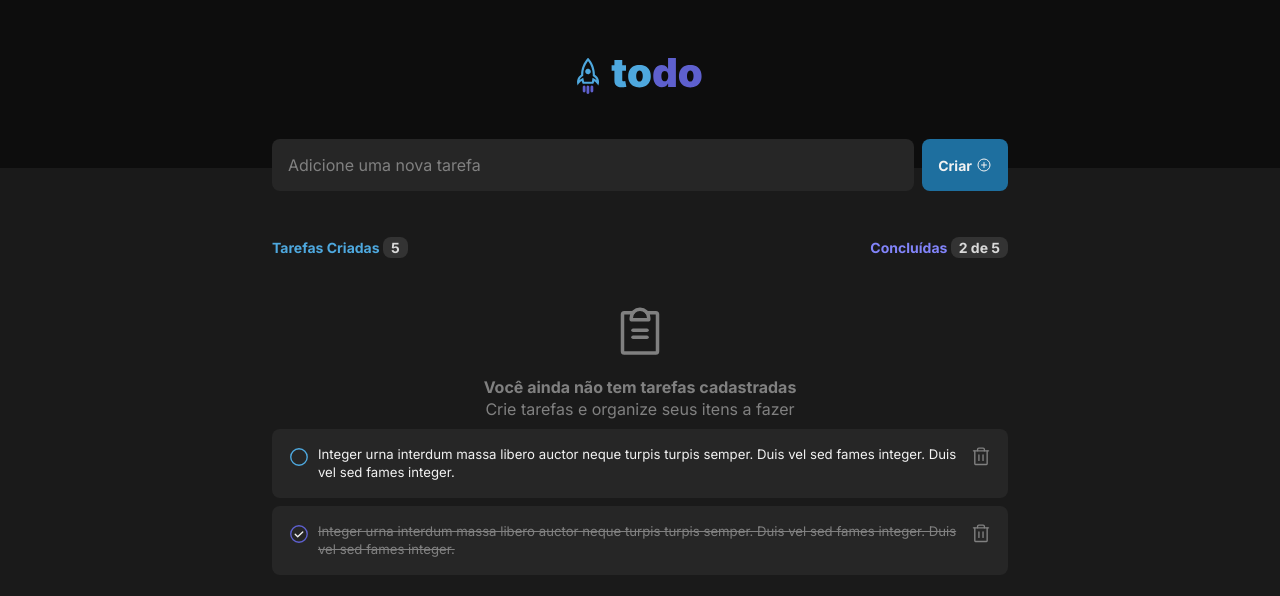
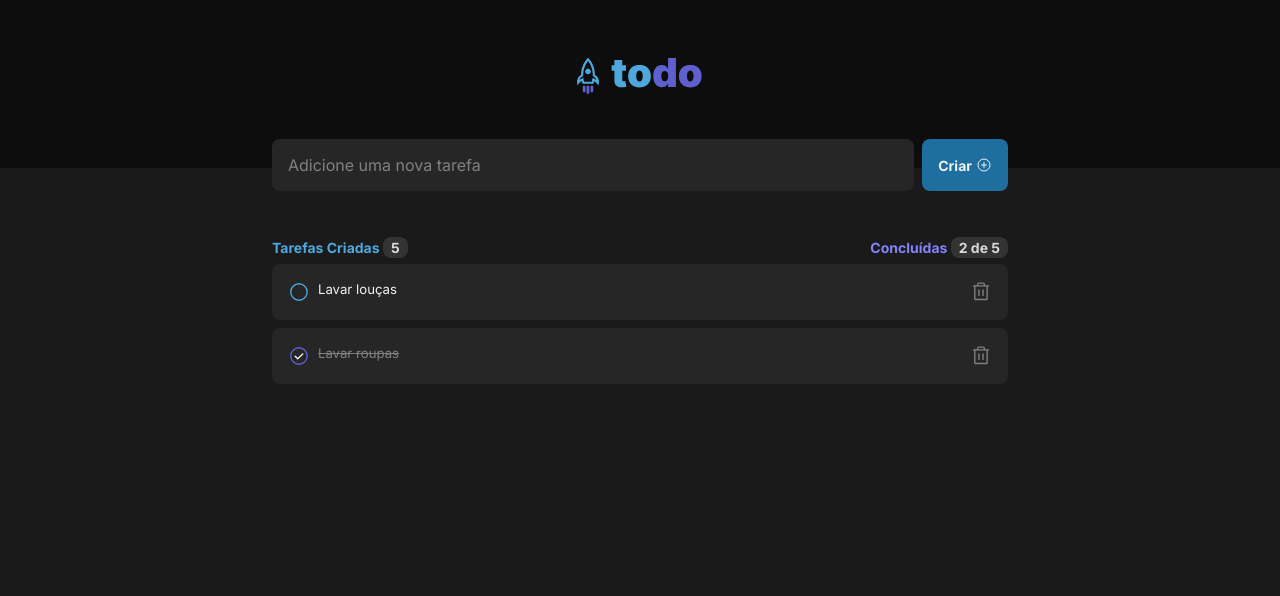
Before and after one commit to rmmena123/todo, a React (Vite) app: page / in a window 1280 px wide. Shown: the top 596 px of the page. Built offline with nearby package versions, Linux system fonts and the light colour scheme.

Commit message:
#8 - Funcionalidade Inserir Tarefa

```diff
--- a/src/App.tsx
+++ b/src/App.tsx
@@ -12,16 +12,9 @@ function App() {
     <div className="App">
       <Header />
 
-      <div className={styles.wrapper}>
+      <main className={styles.wrapper}>
         <InsertTask />
-        <StatusTask />
-
-        <main className={styles.tasksList}>
-          <EmptyListTasks />
-          <Task isCompleted={false}/>
-          <Task isCompleted={true}/>
-        </main>
-      </div>
+      </main>
     </div>
   )
 }
--- a/src/components/InsertTask.tsx
+++ b/src/components/InsertTask.tsx
@@ -1,14 +1,57 @@
+import { FormEvent, useState } from 'react'
 import { PlusCircle } from 'phosphor-react'
+import { Task, TaskProps } from './Task'
+import { StatusTask } from './StatusTask'
+
 import styles from './InsertTask.module.css'
 
+const tasksRaw: TaskProps[] = [
+    {
+        id: String(Math.random()),
+        content: "Lavar louças",
+        isCompleted: false,
+    },
+    {
+        id: String(Math.random()),
+        content: "Lavar roupas",
+        isCompleted: true,
+    },
+];
+
 export function InsertTask() {
+    const [tasks, setTasks] = useState<TaskProps[]>(tasksRaw)
+    const [newTaskValue, setNewTaskValue] = useState('')
+
+    function handleCreateNewTask(event: FormEvent) {
+        event.preventDefault()
+
+        const newTask = {
+            id: String(Math.random),
+            content: newTaskValue,
+            isCompleted: false
+        }
+
+        setTasks([...tasks, newTask])
+        setNewTaskValue('')
+    }
+
     return (
-        <div className={styles.insertTask}>
-            <input type="text" placeholder="Adicione uma nova tarefa" />
-            <button>
-                Criar
-                <PlusCircle size={16} />
-            </button>
-        </div>
+        <>
+            <form className={styles.insertTask} onSubmit={handleCreateNewTask}>
+                <input type="text" placeholder="Adicione uma nova tarefa" value={newTaskValue} onChange={(e) => setNewTaskValue(e.target.value)} />
+                <button type="submit" onSubmit={handleCreateNewTask}>
+                    Criar
+                    <PlusCircle size={16} />
+                </button>
+            </form>
+
+            <StatusTask />
+
+            {
+                tasks.map(task => {
+                    return <Task id={String(Math.random)} key={task.id} isCompleted={task.isCompleted} content={task.content} />
+                })
+            }
+        </>
     )
 }
--- a/src/components/Task.tsx
+++ b/src/components/Task.tsx
@@ -1,15 +1,17 @@
 import { CheckCircle, Circle, Trash } from 'phosphor-react'
 import styles from './Task.module.css'
 
-interface TaskProps {
-    isCompleted?: boolean;
+export interface TaskProps {
+    id: string;
+    content: string;
+    isCompleted: boolean;
 }
 
-export function Task({isCompleted}: TaskProps) {
+export function Task({id, content, isCompleted}: TaskProps) {
     return(
         <div className={isCompleted ? styles.taskCompleted : styles.task}>
             {isCompleted ? <CheckCircle size={24} className={styles.checkCircle} /> : <Circle size={24} className={styles.circle}/>}
-            <p>Integer urna interdum massa libero auctor neque turpis turpis semper. Duis vel sed fames integer. Duis vel sed fames integer.</p>
+            <p>{content}</p>
             <Trash size={24} className={styles.trash} />
         </div>
     )
```
